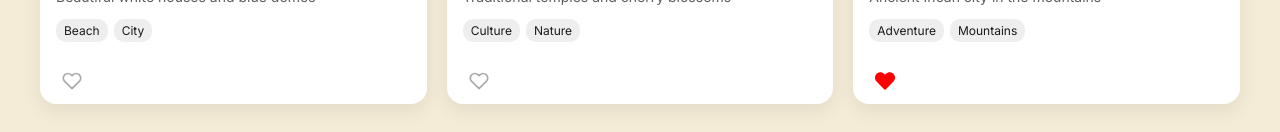
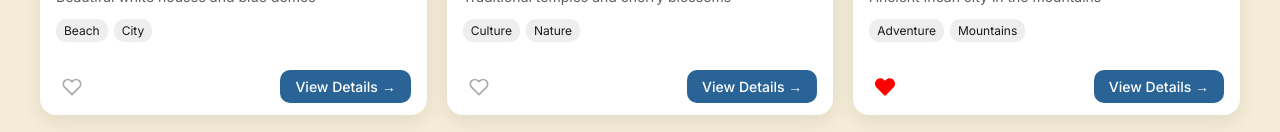
Before and after one commit to DannaCojocari/tum-web-lab6, a React (Vite) app: page / in a window 1280 px wide. Shown: the part 880-1012 px from the top of the page. Built offline with nearby package versions, Linux system fonts and the light colour scheme.

Commit message:
Add view details link to card

```diff
--- a/src/components/DestinationCard.jsx
+++ b/src/components/DestinationCard.jsx
@@ -1,5 +1,6 @@
 import { FiHeart } from "react-icons/fi";
 import { FaHeart } from "react-icons/fa";
+import { Link } from "react-router-dom";
 
 function DestinationCard({ destination }) {
   return (
@@ -30,6 +31,10 @@
         <button className={`like ${destination.liked ? "active" : ""}`}>
             {destination.liked ? <FaHeart /> : <FiHeart />}
         </button>
+
+        <Link to={`/destination/${destination.id}`} className="details-btn">
+            View Details →
+        </Link>
       </div>
     </div>
   );
--- a/src/styles/theme.css
+++ b/src/styles/theme.css
@@ -289,6 +289,16 @@
   border-radius: 10px;
 }
 
+.details-btn {
+  text-decoration: none;
+  font-size: 14px;
+  color: #ffffff;
+  font-weight: 500;
+  background-color: var(--primary);
+  padding: 8px 15px;
+  border-radius: 10px;
+}
+
 /* MOBILE */
 @media (max-width: 768px) {
   .links {
```
